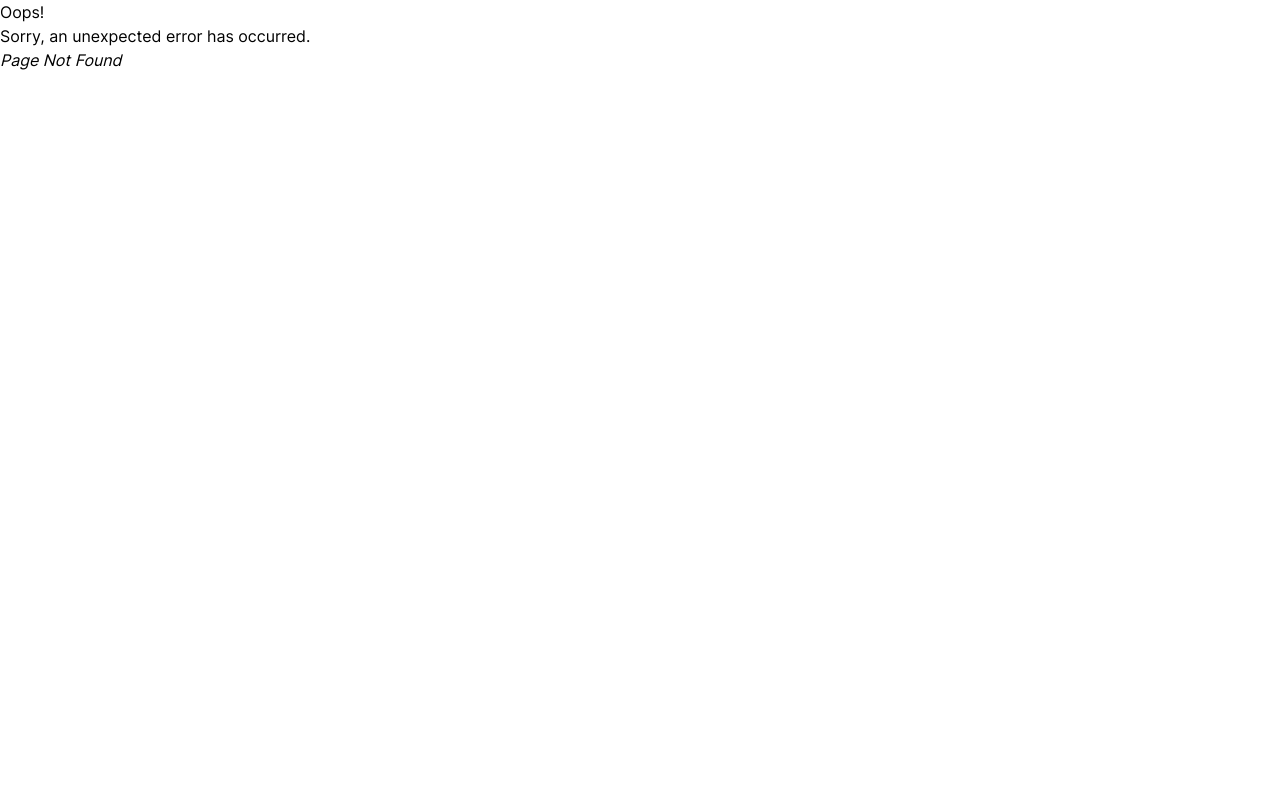
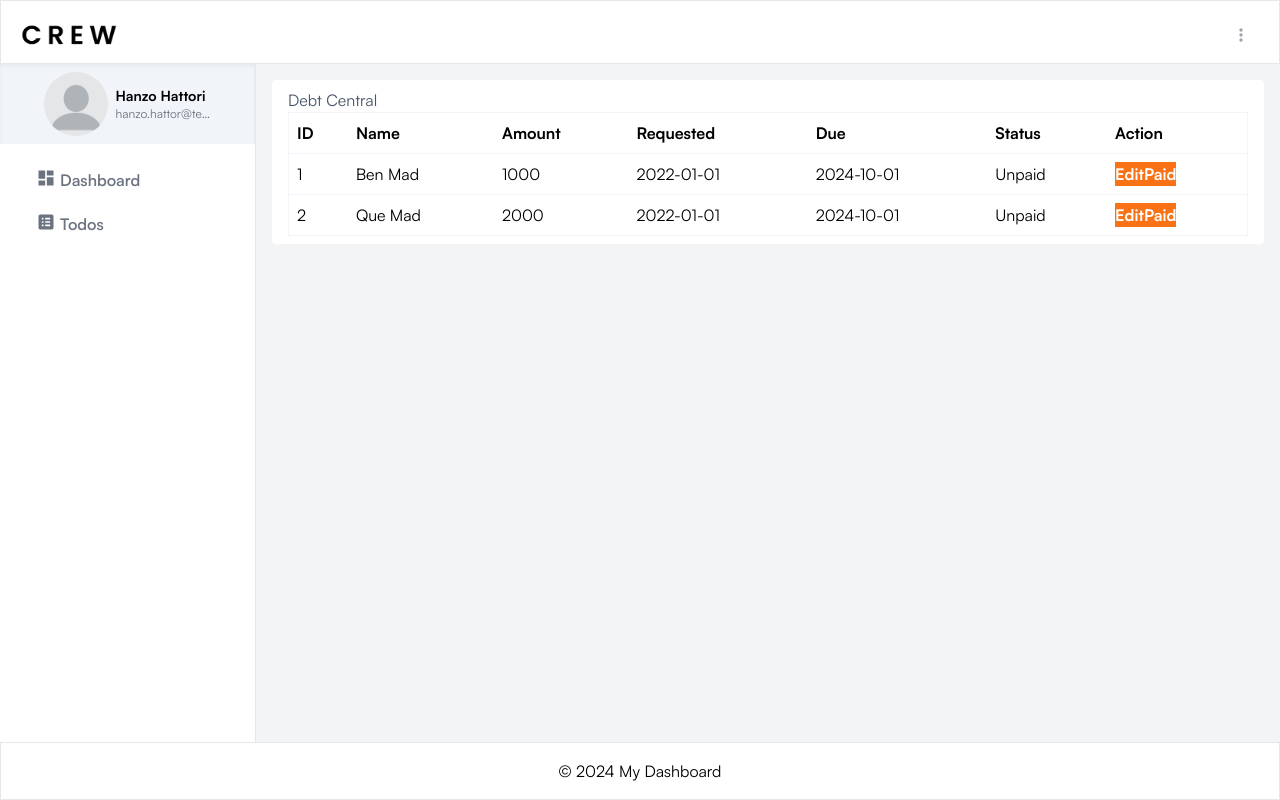
Before and after one commit to devghod/crew-web, a React (Vite) app in the folder frontend/: page /dashboard/debt in a window 1280 px wide. Before the commit this address had no page. Built offline with nearby package versions, Linux system fonts and the light colour scheme.

Commit message:
WIP: Debt module

```diff
--- a/frontend/src/_Router.tsx
+++ b/frontend/src/_Router.tsx
@@ -15,10 +15,13 @@ from "react-router-dom";
 
 const Root = lazy(() => import('./routes/root'));
 const Contact = lazy(() => import('./routes/contact'));
+
 const ErrorPage = lazy(() => import('./error-page'));
 const TodoPage = lazy(() => import('./pages/TodoPage'));
 const LoginPage = lazy(() => import('./pages/LoginPage'));
 const StatisticsPage = lazy(() => import('./pages/StatisticsPage'));
+const DebtCentralPage = lazy(() => import('./pages/DebtCentralPage'));
+
 const Dashboard = lazy(() => import('./components/Dashboard'));
 
 const Routers: React.FC = () => {
@@ -34,6 +37,7 @@ const Routers: React.FC = () => {
             <Route path="/dashboard" element={<Dashboard />}>
               <Route index element={<StatisticsPage />} />
               <Route path="todos" element={<TodoPage />} />
+              <Route path="debt" element={<DebtCentralPage />} />
             </Route>
             <Route path="*" element={<ErrorPage />} />
           </Routes>
--- /dev/null
+++ b/frontend/src/pages/DebtCentralPage.tsx
@@ -0,0 +1,77 @@
+import React from "react";
+import { DataTable } from 'primereact/datatable';
+import { Column } from 'primereact/column';
+
+export interface DebtCentral {};
+
+const DebtCentral: React.FC<DebtCentral> = (props) => {
+
+  return (
+    <div className="rounded container bg-white py-2 px-4">
+      <div className="font-normal text-slate-600">Debt Central</div>
+      <div className="">
+        <table className="w-full table-auto border-collapse border border-slate-100">
+          <thead>
+            <tr className="text-left">
+              <th className="p-2">ID</th>
+              <th className="p-2">Name</th>
+              <th className="p-2">Amount</th>
+              <th className="p-2">Requested</th>
+              <th className="p-2">Due</th>
+              <th className="p-2">Status</th>
+              <th className="p-2">Action</th>
+            </tr>
+          </thead>
+          <tbody>
+            {
+              debtors.map((debtor: Debt, index: number) => (
+                <tr key={index}>
+                  <td className="border-y border-slate-100 p-2">{debtor.id}</td>
+                  <td className="border-y border-slate-100 p-2">{debtor.name}</td>
+                  <td className="border-y border-slate-100 p-2">{debtor.amount}</td>
+                  <td className="border-y border-slate-100 p-2">{debtor.date_requested}</td>
+                  <td className="border-y border-slate-100 p-2">{debtor.due_date}</td>
+                  <td className="border-y border-slate-100 p-2">{debtor.status}</td>
+                  <td className="border-y border-slate-100 p-2">
+                    <button className="bg-orange-500 hover:bg-orange-700 text-white font-bold">Edit</button>
+                    <button className="bg-orange-500 hover:bg-orange-700 text-white font-bold">Paid</button>
+                  </td>
+                </tr>
+              ))
+            }
+          </tbody>
+        </table>
+      </div>
+    </div>
+  )
+};
+
+export default DebtCentral;
+
+export interface Debt {
+  id: number;
+  name: string;
+  amount: number;
+  date_requested: string;
+  due_date: string;
+  status: 'Paid' | 'Unpaid';
+};
+
+const debtors:Debt[] = [
+  {
+    id: 1,
+    name: "Ben Mad",
+    amount: 1000,
+    date_requested: "2022-01-01",
+    due_date: "2024-10-01",
+    status: "Unpaid",
+  },
+  {
+    id: 2,
+    name: "Que Mad",
+    amount: 2000,
+    date_requested: "2022-01-01",
+    due_date: "2024-10-01",
+    status: "Unpaid",
+  },
+];
```
